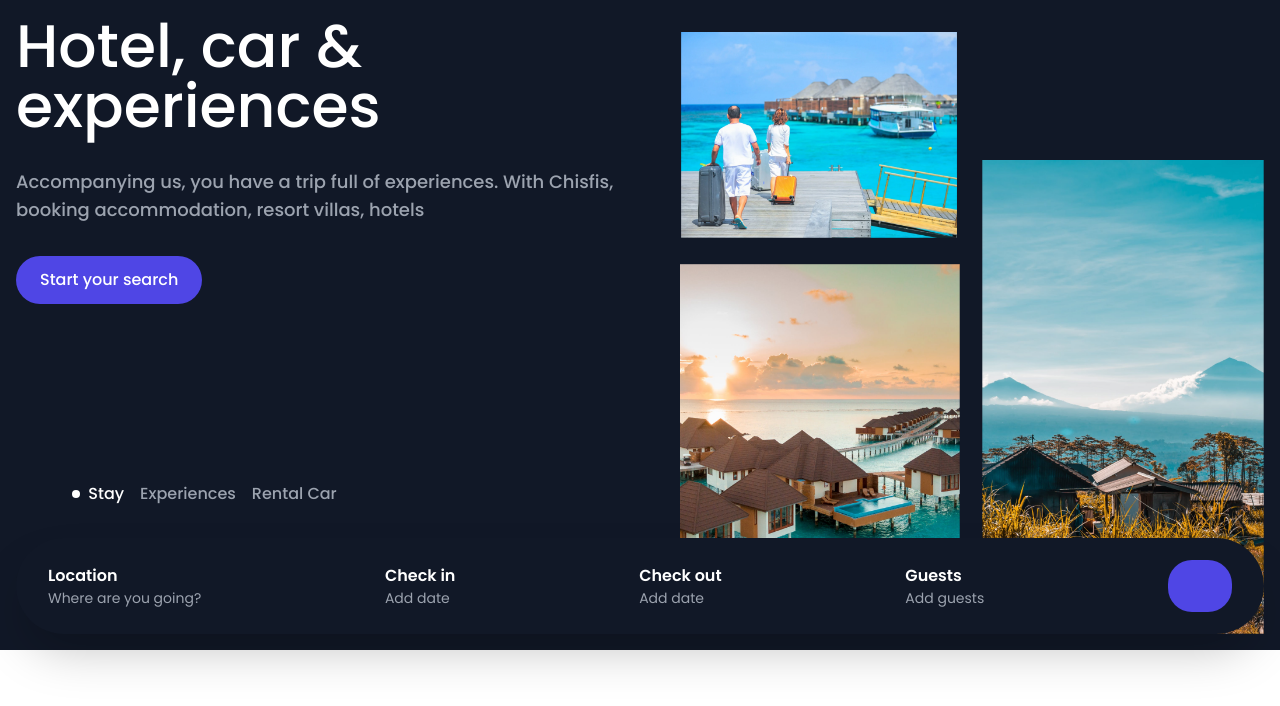
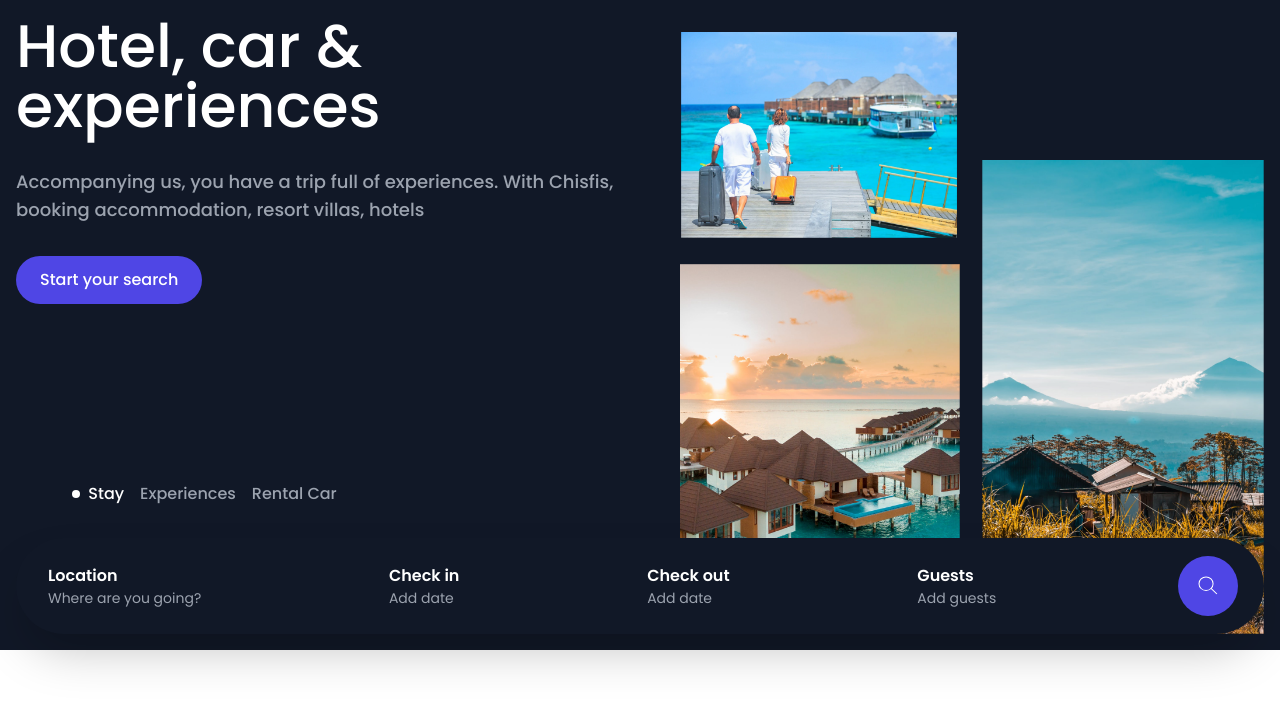
Before and after one commit to kshitijpatel7237/e_cell_A, a React (Create React App) app in the folder client/: page / in a window 1280 px wide. Shown: the top 706 px of the page. Built offline with nearby package versions, Linux system fonts and the light colour scheme.

Commit message:
Added search icon to Search Box Component

```diff
--- a/client/src/Components/Landing/Components/SearchPill/Components/SearchBox/SearchBox.jsx
+++ b/client/src/Components/Landing/Components/SearchPill/Components/SearchBox/SearchBox.jsx
@@ -8,10 +8,10 @@ const SearchBox = ({inputs}) => {
                 <p className="font-semibold">{input.heading}</p>
                 <p className="text-sm text-gray-400">{input.subheading}</p>
             </div>)}
-            <div className="flex items-center justify-center p-4 md:rounded-full md:w-24 md:h-20">
-				<button className="w-full py-3 text-lg rounded-3xl bg-custom-button-accent hover:bg-opacity-70">
-                    <p className="md:hidden">Search</p>
-                    <p className="hidden md:block">&nbsp;</p>
+            <div className="flex items-center justify-center p-4 md:rounded-full md:w-20 md:h-20 md:p-0">
+				<button className="flex items-center justify-center w-full py-3 text-lg rounded-3xl md:w-3/4 md:h-3/4 md:p-0 md:rounded-full bg-custom-button-accent hover:bg-opacity-70">
+                    <p className="md:hidden">Search&nbsp;&nbsp;</p>
+                    <img src="/icons/search.svg" className="inline-block w-5" />
                 </button>
             </div>
 		</div>
```
Also changed, not shown: client/public/icons/search.svg (added).
